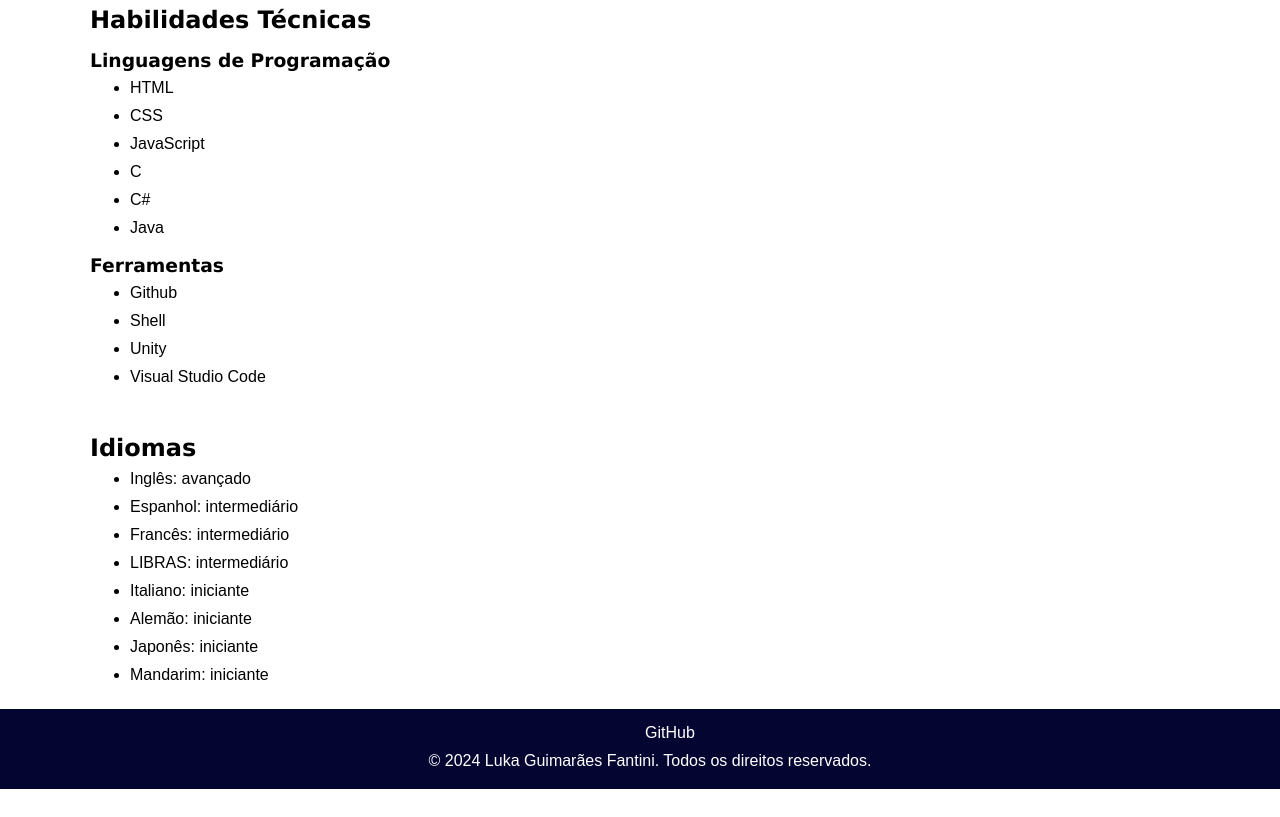
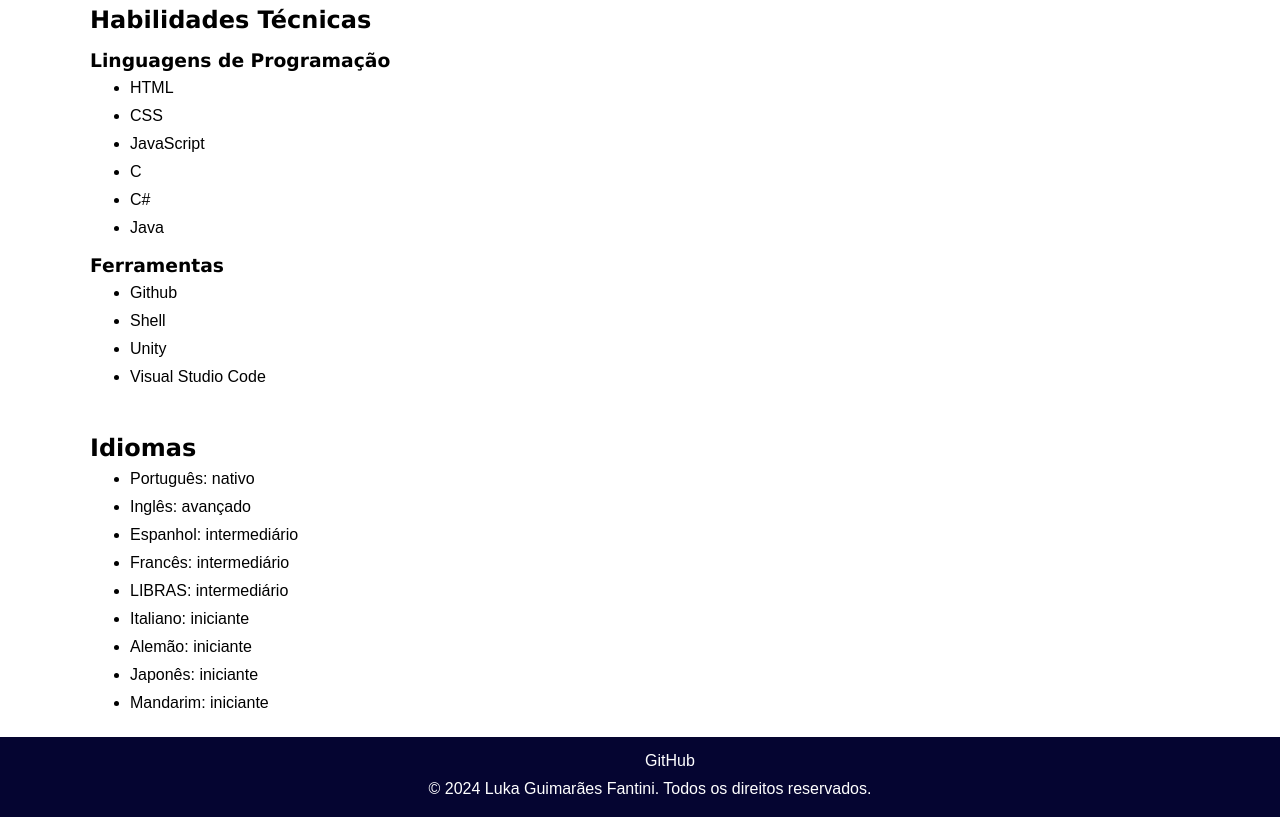
Before and after one commit to FantiniTxT/Curriculum-Vitae.github.io, a plain HTML site: page index.html in a window 1280 px wide. Shown: the part 1248-2065 px from the top of the page. Before the commit the page ends 2037 px from the top, so only its background shows below. Drawn offline with Linux system fonts and the light colour scheme.

Commit message:
Atualizar index.html

```diff
--- a/index.html
+++ b/index.html
@@ -95,6 +95,7 @@
         <section id="Idiomas">
             <h2>Idiomas</h2>
             <ul>
+                <li>Português: nativo</li>
                 <li>Inglês: avançado</li>
                 <li>Espanhol: intermediário</li>
                 <li>Francês: intermediário</li>
```
